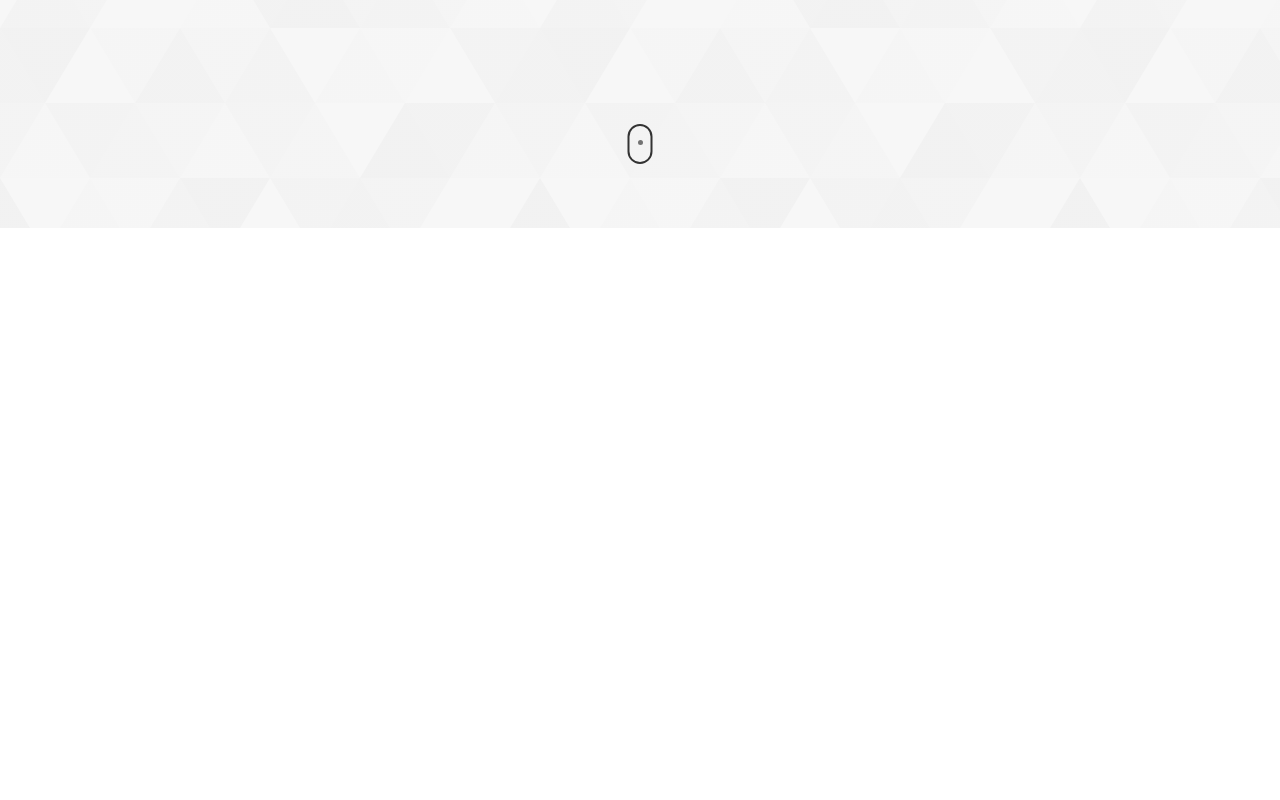
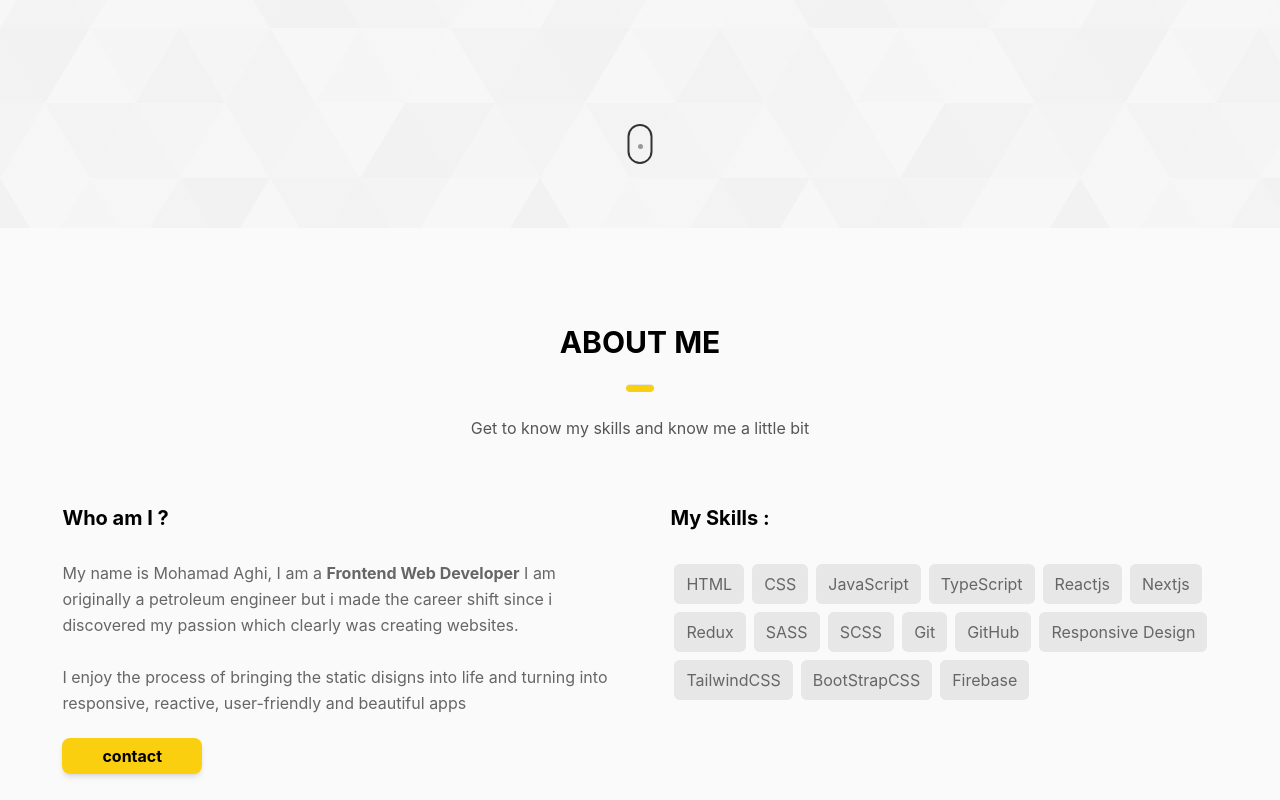
Before and after one commit to aghimohamad/my-portfolio, a React (Create React App) app: page / in a window 1280 px wide. Shown: the part 636-1436 px from the top of the page. Before the commit the page ends 864 px from the top, so only its background shows below. Built offline with nearby package versions, Linux system fonts and the light colour scheme.

Commit message:
About section added

```diff
--- a/src/App.js
+++ b/src/App.js
@@ -1,3 +1,4 @@
+import About from "./components/About.jsx";
 import HeroSection from "./components/HeroSection.jsx";
 import NavBar from "./components/NavBar.jsx"
 
@@ -6,6 +7,7 @@ function App() {
     <div className="App">
       <NavBar/>
       <HeroSection/>
+      <About />
     </div>
   );
 }
--- /dev/null
+++ b/src/components/About.jsx
@@ -0,0 +1,38 @@
+import React from 'react'
+import Button from './Button'
+import Heading from './Heading'
+
+function About() {
+
+   const heading = {
+        title : "ABOUT ME",
+        description : "Get to know my skills and know me a little bit "
+    }
+    const skills = ["HTML", "CSS", "JavaScript", "TypeScript", "Reactjs", "Nextjs", "Redux", "SASS", "SCSS", "Git", "GitHub", "Responsive Design", "TailwindCSS", "BootStrapCSS", "Firebase",   ]
+
+
+
+  return (
+    <div className='bg-[#fafafa] p-8'>
+        <Heading heading= {heading}/>
+        <div className='flex flex-col md:flex-row justify-center md:justify-around '>
+            <div className='mb-12 md:mb-0 md:w-[45%]'>
+                <h1 className='text-xl font-bold mb-7'>Who am I ?</h1>
+                <p className='text-[#666] leading-relaxed mb-7'>My name is Mohamad Aghi, I am a <strong>Frontend Web Developer</strong> I am originally a petroleum engineer but i made the career shift since i discovered my passion which clearly was creating websites.  <br/> <br/> I enjoy the process of bringing the static disigns into life and turning into responsive, reactive, user-friendly and beautiful apps</p>
+                <Button text="contact" href="#" />
+            </div>
+            <div className='md:w-[45%]'>
+                <h1 className='text-xl font-bold mb-7'>My Skills :</h1>
+                <div className='flex flex-wrap'>
+                    {skills.map(skill => (
+                    <span className='bg-[#99999933] text-[#666] py-2 px-3 mx-1 my-1 w-fit rounded-md hover:bg-slate-300 transition-all duration-200'>{skill}</span>
+                ))}
+                </div>
+
+            </div>
+        </div>
+    </div>
+  )
+}
+
+export default About
--- /dev/null
+++ b/src/components/Button.jsx
@@ -0,0 +1,9 @@
+import React from 'react'
+
+function Button({text , href}) {
+  return (
+         <a href={href} className='bg-[#facf0f] my-5 py-2 px-6 md:px-10 rounded-lg shadow-md font-bold hover:bg-[#facf0f8b] transition-all duration-200'>{text}</a>
+  )
+}
+
+export default Button
--- /dev/null
+++ b/src/components/Heading.jsx
@@ -0,0 +1,13 @@
+import React from 'react'
+
+function Heading({heading}) {
+  return (
+    <div className=' flex flex-col justify-center items-center py-16'>
+           <h1 className='text-3xl font-bold'>{heading.title}</h1>
+           <hr className='my-6 h-2 w-7 rounded-lg bg-[#facf0f]' />
+           <p className='font-normal text-[#555]'>{heading.description}</p>
+    </div>
+  )
+}
+
+export default Heading
--- a/src/components/HeroSection.jsx
+++ b/src/components/HeroSection.jsx
@@ -6,7 +6,7 @@ import {MdEmail} from "react-icons/md"
 function HeroSection() {
   return (
     <div id='hero' className=' h-[100vh]  mt-16  flex flex-col justify-center items-center'>
-        <div id='social' className='absolute bg-white md:left-0 -left-[46px] hover:left-0 transition-all duration-150 p-1'>
+        <div id='social' className=' fixed bg-white md:left-0 -left-[46px] hover:left-0 transition-all duration-150 p-1'>
             <div className='p-1 mb-2 rounded-sm hover:bg-[#facf0f45] '>
                <a href="#">
                <AiFillLinkedin size={30}  />
```
